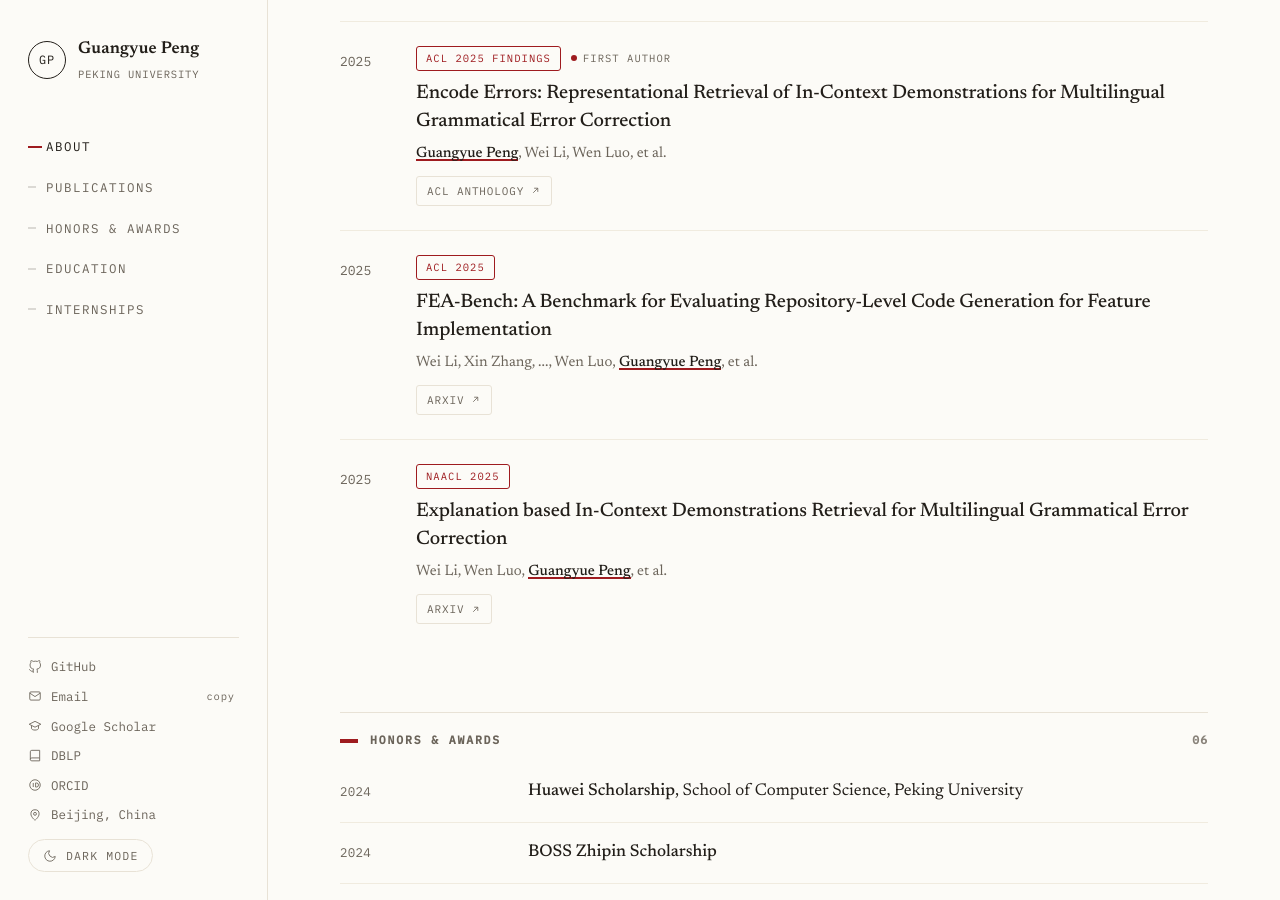
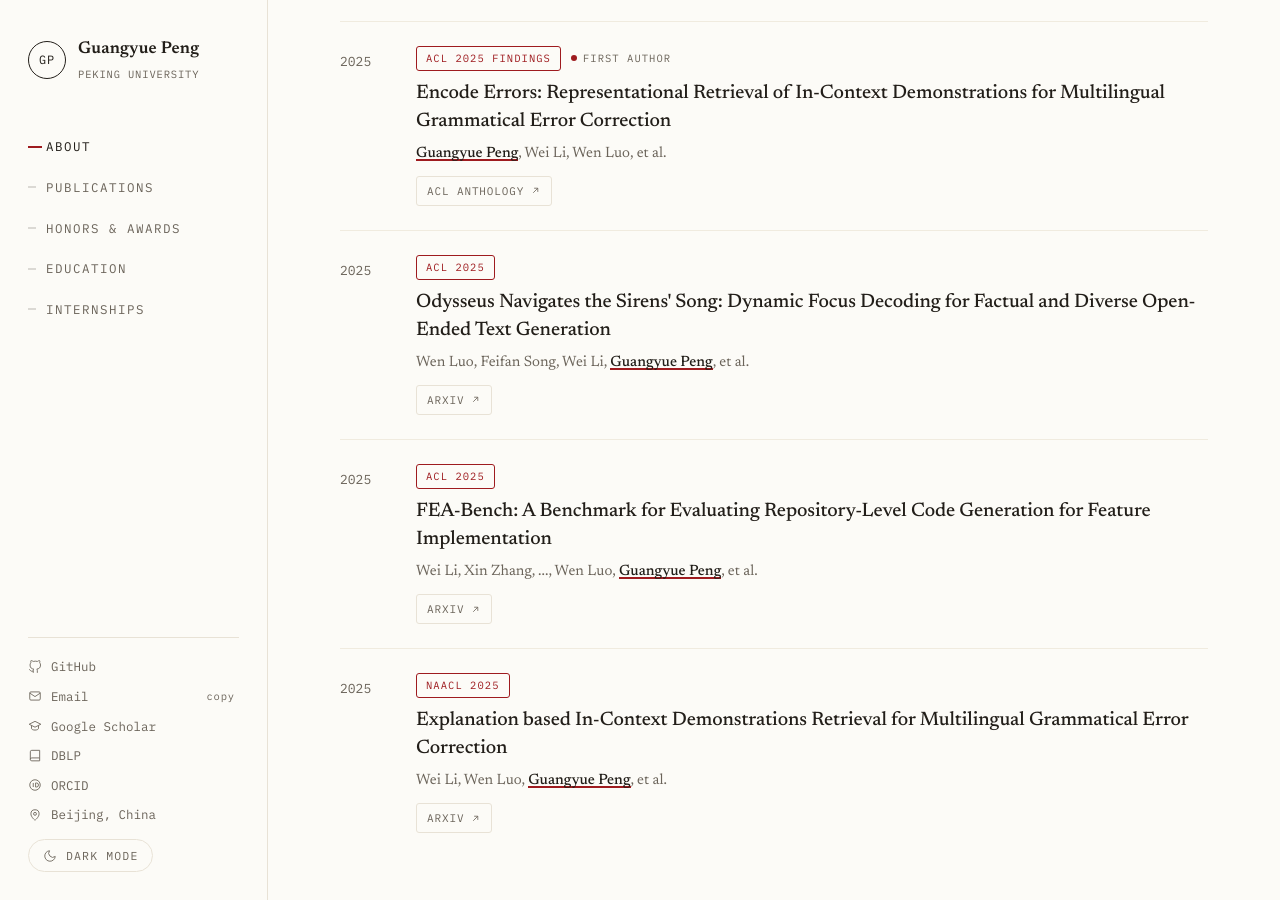
Before and after one commit to viniferagy/viniferagy.github.io, a Jekyll site: the page built from _pages/about.md, in a window 1280 px wide and 900 px high, scrolled down 2173 px. Built offline with Jekyll 4.4.1, drawn with Linux system fonts in a browser that asks for light colours; some of the changed text lies outside the part shown.

Commit message:
add a paper

```diff
--- a/_pages/about.md
+++ b/_pages/about.md
@@ -72,7 +72,7 @@ redirect_from:
     <article class="pub" data-role="co">
       <div class="yr">2026</div>
       <div>
-        <div class="meta"><span class="badge preprint">arXiv 2026</span></div>
+        <div class="meta"><span class="badge preprint">Technical Report</span></div>
         <h3><a href="https://arxiv.org/abs/2602.13367" target="_blank" rel="noopener">Nanbeige4.1-3B: A Small General Model that Reasons, Aligns, and Acts</a></h3>
         <p class="au">Chen Yang, <span class="me">Guangyue Peng</span>, Jiahao Zhu, et al.</p>
         <a class="src" href="https://arxiv.org/abs/2602.13367" target="_blank" rel="noopener">arXiv<svg viewBox="0 0 24 24" aria-hidden="true"><path d="M7 17 17 7M9 7h8v8"/></svg></a>
@@ -128,6 +128,16 @@ redirect_from:
         <h3><a href="https://aclanthology.org/2025.findings-acl.1090/" target="_blank" rel="noopener">Encode Errors: Representational Retrieval of In-Context Demonstrations for Multilingual Grammatical Error Correction</a></h3>
         <p class="au"><span class="me">Guangyue Peng</span>, Wei Li, Wen Luo, et al.</p>
         <a class="src" href="https://aclanthology.org/2025.findings-acl.1090/" target="_blank" rel="noopener">ACL Anthology<svg viewBox="0 0 24 24" aria-hidden="true"><path d="M7 17 17 7M9 7h8v8"/></svg></a>
+      </div>
+    </article>
+
+    <article class="pub" data-role="co">
+      <div class="yr">2025</div>
+      <div>
+        <div class="meta"><span class="badge">ACL 2025</span></div>
+        <h3><a href="https://arxiv.org/abs/2503.08057" target="_blank" rel="noopener">Odysseus Navigates the Sirens' Song: Dynamic Focus Decoding for Factual and Diverse Open-Ended Text Generation</a></h3>
+        <p class="au">Wen Luo, Feifan Song, Wei Li, <span class="me">Guangyue Peng</span>, et al.</p>
+        <a class="src" href="https://arxiv.org/abs/2503.08057" target="_blank" rel="noopener">arXiv<svg viewBox="0 0 24 24" aria-hidden="true"><path d="M7 17 17 7M9 7h8v8"/></svg></a>
       </div>
     </article>
 
```
